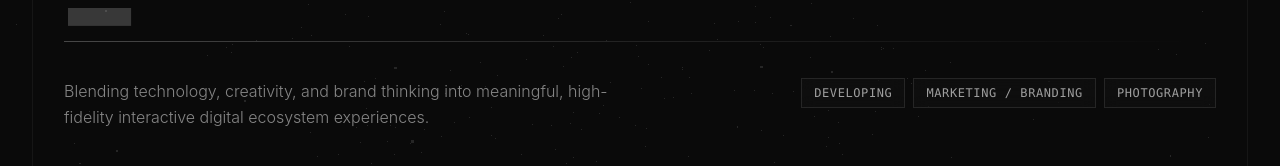
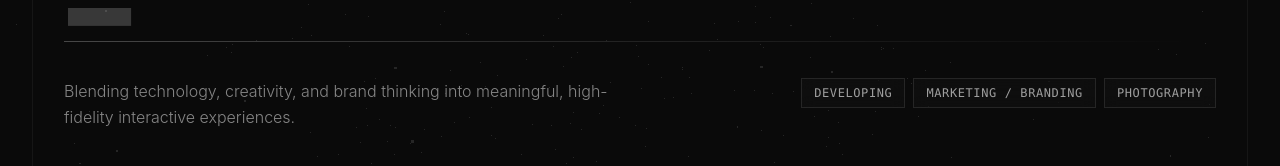
Before and after one commit to sakithz/sakitha-portfolio, a React (Vite) app: page / in a window 1280 px wide. Shown: the part 360-526 px from the top of the page. Built offline with nearby package versions, Linux system fonts and the light colour scheme.

Commit message:
portfolio

```diff
--- a/src/app/components/Hero.tsx
+++ b/src/app/components/Hero.tsx
@@ -114,7 +114,7 @@ export function Hero() {
                     <p className="lg:col-span-7 text-sm md:text-base text-white/50 leading-relaxed font-light max-w-xl">
 
                         Blending technology, creativity, and brand thinking into meaningful,
-                        high-fidelity interactive digital ecosystem experiences.
+                        high-fidelity interactive experiences.
 
                     </p>
 
```
